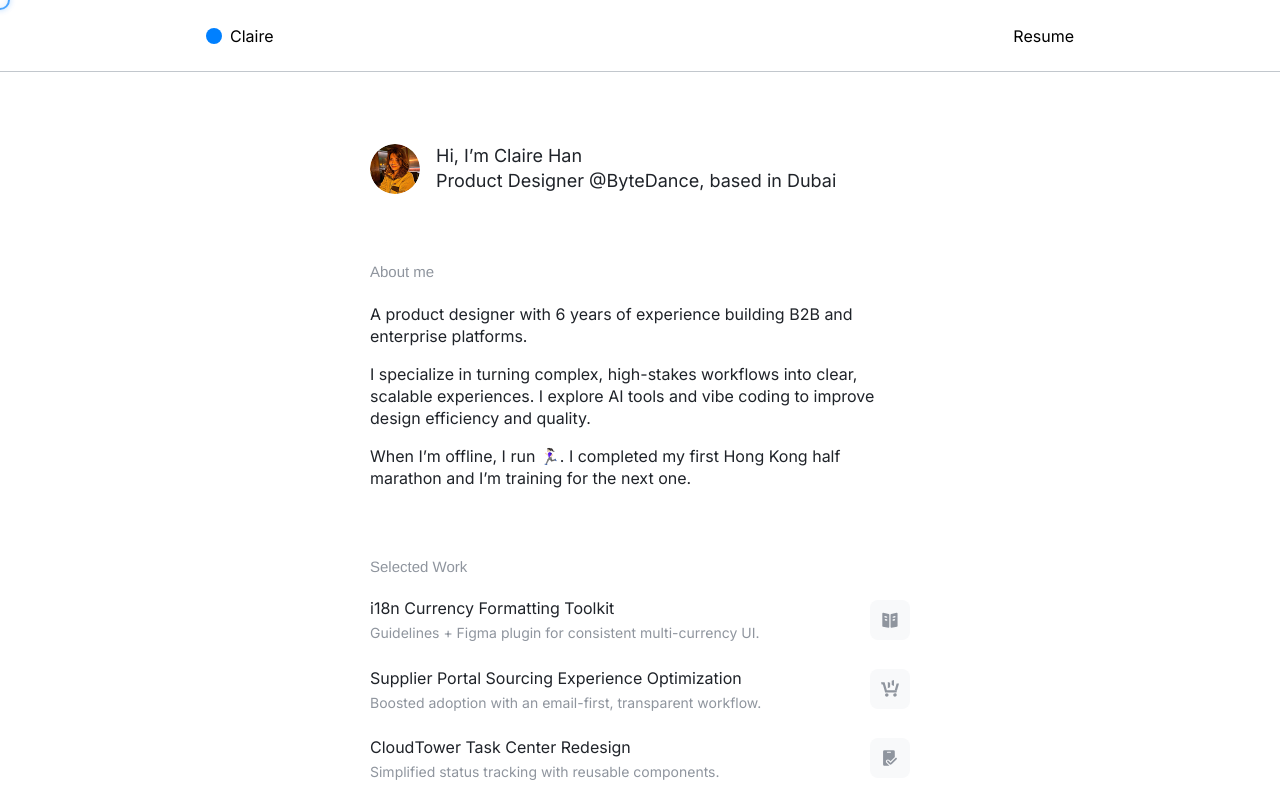
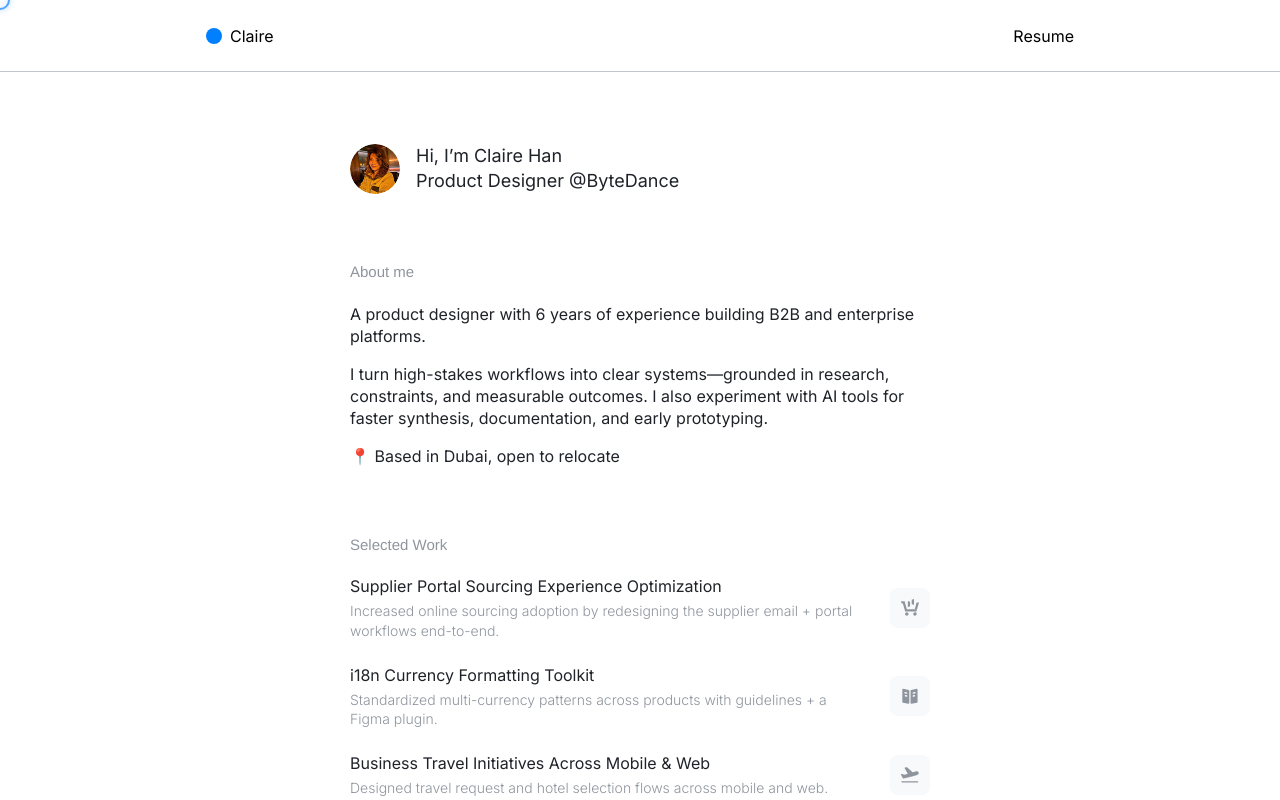
Before and after one commit to ninghan625/portfolio, a Next.js app: page / in a window 1280 px wide. Shown: the top 800 px of the page. Built offline with nearby package versions, Linux system fonts and the light colour scheme.

Commit message:
resume update + homepage update

```diff
--- a/app/globals.css
+++ b/app/globals.css
@@ -6,7 +6,6 @@ body {
 }
 
 p {
-  font-weight: 400;
   line-height: 1.375;
 }
 
--- a/components/Container.tsx
+++ b/components/Container.tsx
@@ -3,7 +3,7 @@ import { ReactNode } from "react";
 interface ContainerProps {
   children: ReactNode;
   className?: string;
-  maxWidth?: "540px" | "868px";
+  maxWidth?: "580px" | "868px";
 }
 
 /**
@@ -11,15 +11,15 @@ interface ContainerProps {
  * across all screen sizes. Used by both header and page content.
  *
  * Width rules:
- * - Default max-width: 540px (home page)
+ * - Default max-width: 580px (home page)
  * - Case detail pages: 868px
  * - px-4 (16px) horizontal padding on mobile
  * - No padding on screens with sufficient width (content + 16px padding on each side)
  * - Centered with mx-auto
  */
-export default function Container({ children, className = "", maxWidth = "540px" }: ContainerProps) {
-  const maxWidthClass = maxWidth === "868px" ? "max-w-[868px]" : "max-w-[540px]";
-  const breakpointClass = maxWidth === "868px" ? "min-[900px]:px-0" : "min-[572px]:px-0";
+export default function Container({ children, className = "", maxWidth = "580px" }: ContainerProps) {
+  const maxWidthClass = maxWidth === "868px" ? "max-w-[868px]" : "max-w-[580px]";
+  const breakpointClass = maxWidth === "868px" ? "min-[900px]:px-0" : "min-[612px]:px-0";
 
   return (
     <div className={`mx-auto w-full ${maxWidthClass} px-4 ${breakpointClass} ${className}`}>
--- a/components/Intro.tsx
+++ b/components/Intro.tsx
@@ -13,7 +13,7 @@ export default function Intro() {
         </div>
         <div className="flex flex-1 flex-col gap-0 text-[18px] text-[#1f2329]">
           <p>Hi, I’m Claire Han</p>
-          <p>Product Designer @ByteDance, based in Dubai</p>
+          <p>Product Designer @ByteDance</p>
         </div>
       </div>
 
@@ -26,11 +26,10 @@ export default function Intro() {
           A product designer with 6 years of experience building B2B and enterprise platforms.
           </p>
           <p className="font-normal">
-           I specialize in turning complex, high-stakes workflows into clear, scalable experiences. I explore AI tools and vibe coding to improve design efficiency and quality.
+          I turn high-stakes workflows into clear systems—grounded in research, constraints, and measurable outcomes. I also experiment with AI tools for faster synthesis, documentation, and early prototyping.
           </p>
           <p className="font-normal">
-            When I’m offline, I run 🏃🏻‍♀️. I completed my first Hong Kong half
-            marathon and I’m training for the next one.
+          📍 Based in Dubai, open to relocate
           </p>
         </div>
       </div>
--- a/components/SelectedWorks.tsx
+++ b/components/SelectedWorks.tsx
@@ -39,7 +39,7 @@ export default function SelectedWorks() {
             <Link
               key={item.title}
               href={`/work/${item.slug}`}
-              className="group flex w-full items-center gap-[12px] cursor-pointer"
+              className="group flex w-full items-center gap-[24px] cursor-pointer"
               onMouseEnter={() => setHoveredWork({ image: item.previewImage, objectPosition: item.previewObjectPosition })}
             >
               <div className="flex flex-1 flex-col gap-[4px]">
--- a/data/works.ts
+++ b/data/works.ts
@@ -11,33 +11,33 @@ export interface WorkItem {
 
 export const works: WorkItem[] = [
   {
-    title: "i18n Currency Formatting Toolkit",
-    subtitle: "Guidelines + Figma plugin for consistent multi-currency UI.",
-    slug: "i18n-currency-formatting-toolkit",
-    iconType: "toolkit",
-    previewImage: "/images/Currency/hero.jpg",
-  },
-  {
     title: "Supplier Portal Sourcing Experience Optimization",
-    subtitle: "Boosted adoption with an email-first, transparent workflow.",
+    subtitle: "Increased online sourcing adoption by redesigning the supplier email + portal workflows end-to-end.",
     slug: "supplier-portal-sourcing-experience-optimization",
     iconType: "procurement",
     previewImage: "/images/supplier/hero.jpg",
     previewObjectPosition: "40% 50%",
   },
   {
+    title: "i18n Currency Formatting Toolkit",
+    subtitle: "Standardized multi-currency patterns across products with guidelines + a Figma plugin.",
+    slug: "i18n-currency-formatting-toolkit",
+    iconType: "toolkit",
+    previewImage: "/images/Currency/hero.jpg",
+  },
+  {
+    title: "Business Travel Initiatives Across Mobile & Web",
+    subtitle: "Designed travel request and hotel selection flows across mobile and web.",
+    slug: "business-travel-initiatives-across-mobile-web",
+    iconType: "travel",
+    previewImage: "/images/travel/hero.jpg",
+  },
+  {
     title: "CloudTower Task Center Redesign",
-    subtitle: "Simplified status tracking with reusable components.",
+    subtitle: "Rebuilt task tracking for complex workstreams with reusable components.",
     slug: "cloudtower-task-center-redesign",
     iconType: "task",
     previewImage: "/images/task/hero.jpg",
-  },
-  {
-    title: "Business Travel Initiatives Across Mobile & Web",
-    subtitle: "Design contributions across travel request and hotel booking",
-    slug: "business-travel-initiatives-across-mobile-web",
-    iconType: "travel",
-    previewImage: "/images/travel/hero.jpg",
   },
 ];
 
```
Also changed, not shown: 1 other file (tests, documents, lock files or other folders).
